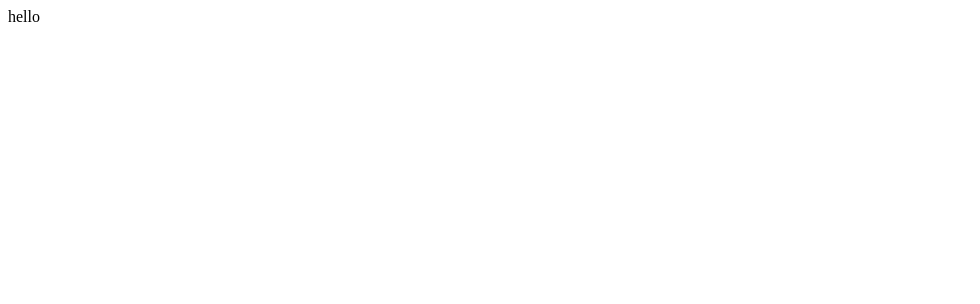
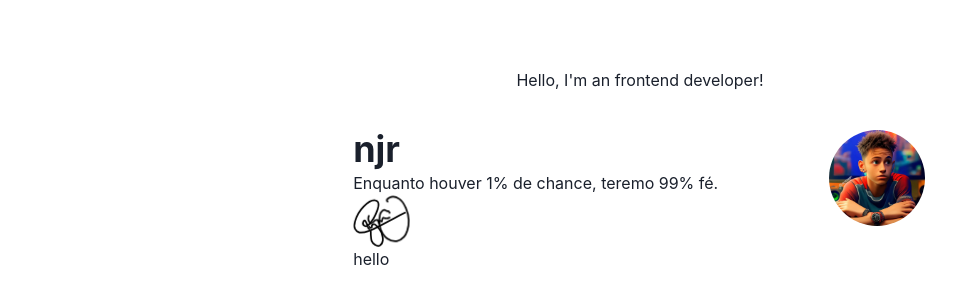
Before and after one commit to dribble-njr/njr.me, a Next.js app: page / in a window 1280 px wide. Shown: the top 304 px of the page, without its empty margins (0-980 px from the left). Built offline with nearby package versions, Linux system fonts and the light colour scheme.

Commit message:
feat: index page

```diff
--- /dev/null
+++ b/pages/_app.tsx
@@ -0,0 +1,13 @@
+import type { AppProps } from 'next/app'
+import { ChakraProvider } from '@chakra-ui/react'
+import LayOut from '../components/layouts/main'
+
+export default function App({ Component, pageProps, router }: AppProps) {
+  return (
+    <ChakraProvider>
+      <LayOut router={router}>
+        <Component {...pageProps} key={router.route} />
+      </LayOut>
+    </ChakraProvider>
+  )
+}
--- /dev/null
+++ b/pages/_document.tsx
@@ -0,0 +1,13 @@
+import { Html, Head, Main, NextScript } from 'next/document'
+
+export default function Document() {
+  return (
+    <Html>
+      <Head />
+      <body>
+        <Main />
+        <NextScript />
+      </body>
+    </Html>
+  )
+}
--- a/pages/index.tsx
+++ b/pages/index.tsx
@@ -1,3 +1,55 @@
+import { Box, Container, Heading } from '@chakra-ui/react'
+import Image from 'next/image'
+import { Logo } from '../components'
+
 export default function Page() {
-  return <div>hello</div>
+  return (
+    <Container>
+      <Box
+        borderRadius="lg"
+        mb={6}
+        p={3}
+        textAlign="center"
+        css={{ backdropFilter: 'blur(10px)' }}
+      >
+        Hello, I&apos;m an frontend developer!
+      </Box>
+
+      <Box display={{ md: 'flex' }}>
+        <Box flexGrow={1}>
+          <Heading as="h2" variant="page-title">
+            njr
+          </Heading>
+          <p>Enquanto houver 1% de chance, teremo 99% fé.</p>
+          <Logo />
+        </Box>
+
+        <Box
+          flexShrink={0}
+          mt={{ base: 4, md: 0 }}
+          ml={{ md: 6 }}
+          textAlign="center"
+        >
+          <Box
+            borderColor="whiteAlpha.800"
+            borderWidth={2}
+            borderStyle="solid"
+            w="100px"
+            h="100px"
+            display="inline-block"
+            borderRadius="full"
+            overflow="hidden"
+          >
+            <Image
+              src="/images/avatar.jpeg"
+              alt="Profile image"
+              width="100"
+              height="100"
+            />
+          </Box>
+        </Box>
+      </Box>
+      <div>hello</div>
+    </Container>
+  )
 }
```
Also changed, not shown: public/images/avatar.jpeg (added).
